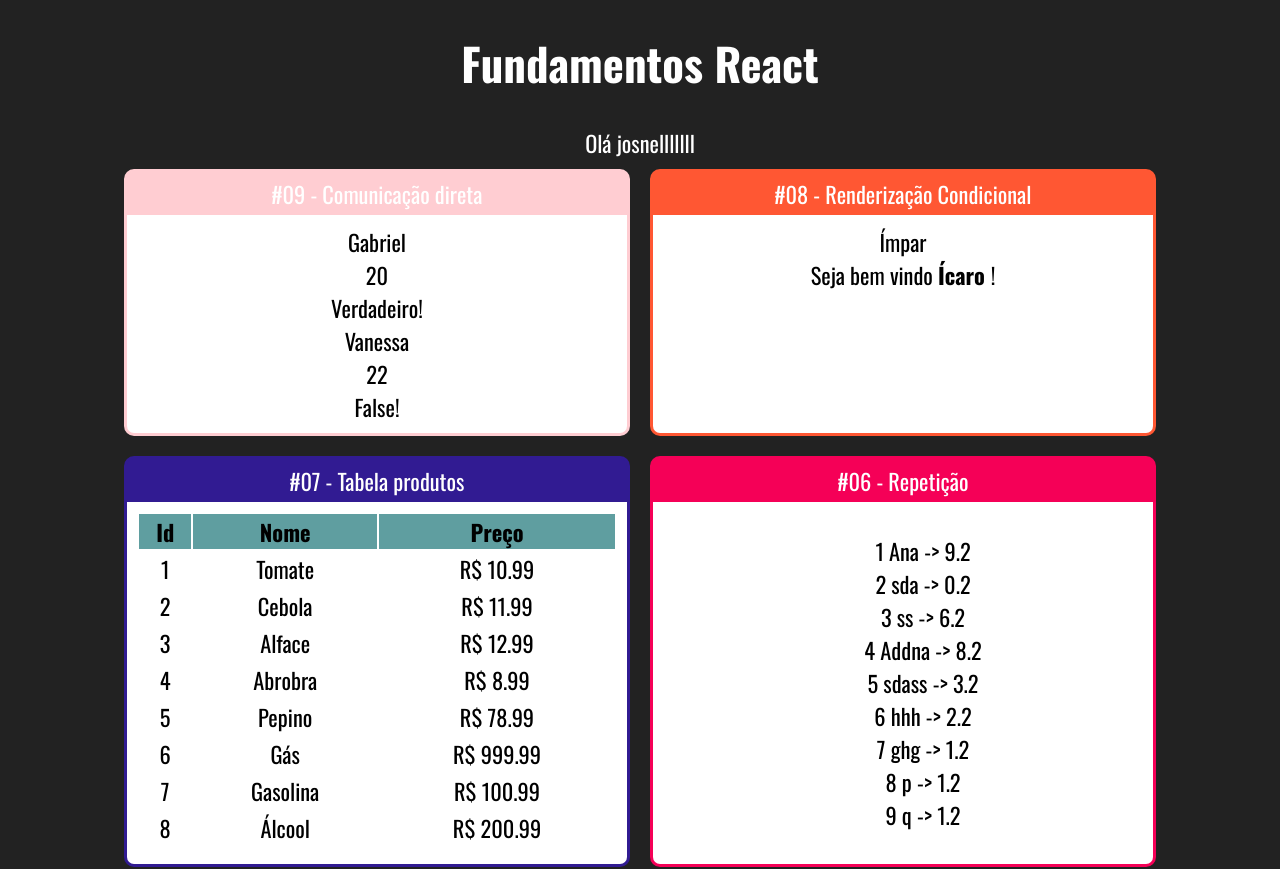
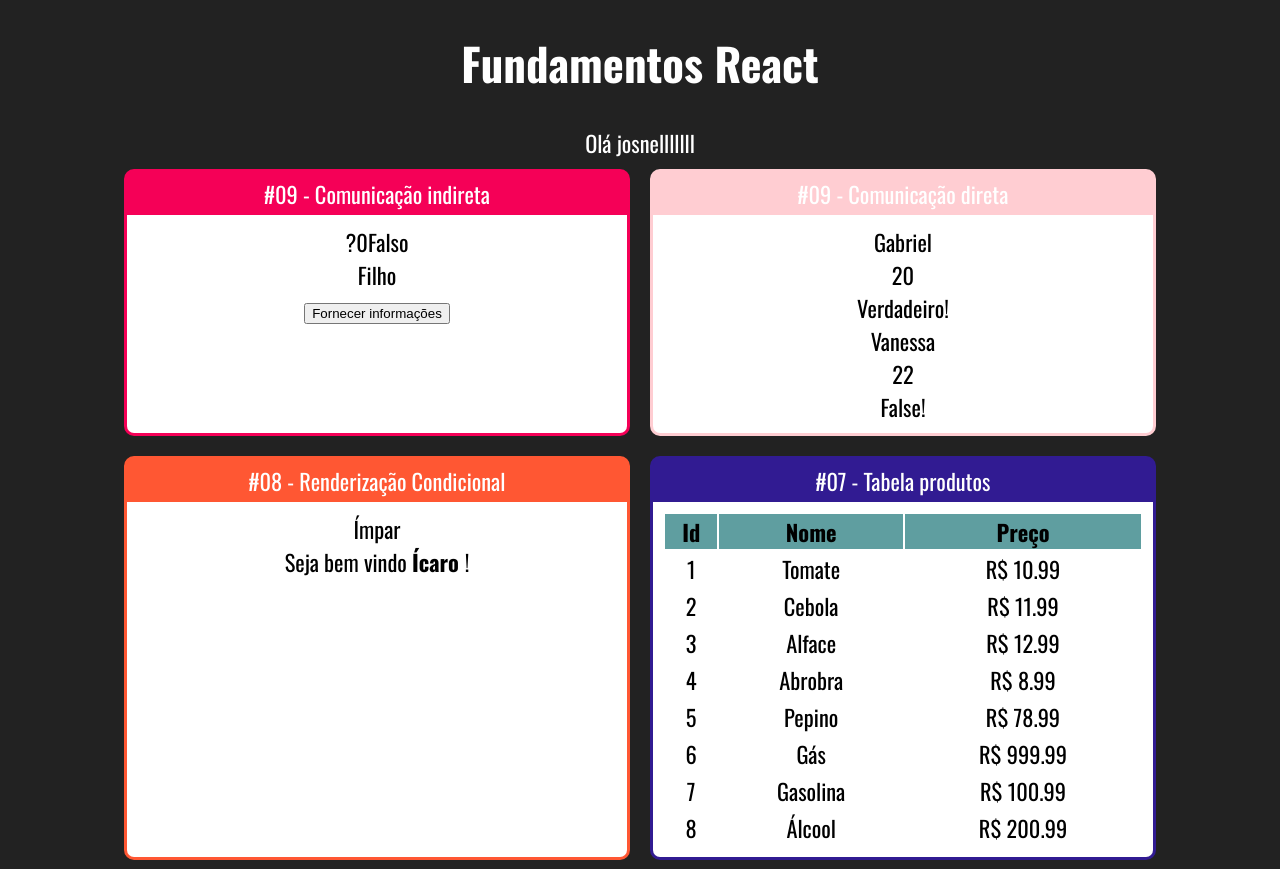
Before and after one commit to icaro-nog/react-redux-udemy, a React (Create React App) app in the folder fundamentos-react/: page / in a window 1280 px wide. Shown: the top 869 px of the page. Built offline with nearby package versions, Linux system fonts and the light colour scheme.

Commit message:
comunicação indireta

```diff
--- a/fundamentos-react/src/App.jsx
+++ b/fundamentos-react/src/App.jsx
@@ -13,6 +13,7 @@ import TabelaProdutos from './components/repeticao/TabelaProdutos';
 import ParOuImpar from './components/condicional/ParOuImpar';
 import UsuarioInfo from './components/condicional/UsuarioInfo';
 import DiretaPai from './components/comunicacao/DiretaPai';
+import IndiretaPai from './components/comunicacao/IndiretaPai';
 
 export function App(props) {
     return (
@@ -22,6 +23,13 @@ export function App(props) {
             <br></br>
 
             <div className='Cards'>
+
+                <Card
+                    titulo='#09 - Comunicação indireta'
+                    color='#f50057'
+                >
+                    <IndiretaPai></IndiretaPai>
+                </Card>
 
                 <Card
                     titulo='#09 - Comunicação direta'
--- /dev/null
+++ b/fundamentos-react/src/components/comunicacao/IndiretaFilho.jsx
@@ -0,0 +1,14 @@
+import React from "react";
+
+const IndiretaFilho = props => {
+    return (
+        <div>
+            <div>Filho</div>
+            <button
+                onClick={ e => props.quandoClicar('João', 53, true) }
+            >Fornecer informações</button>
+        </div>
+    )
+}
+
+export default IndiretaFilho;
--- /dev/null
+++ b/fundamentos-react/src/components/comunicacao/IndiretaPai.jsx
@@ -0,0 +1,32 @@
+import React from "react";
+import IndiretaFilho from "./IndiretaFilho";
+
+const IndiretaPai = props => {
+
+    let nome = '?'
+    let idade = 0
+    let nerd = false
+
+    function fornecerInformacoes(nomeParam, idadeParam, nerdParam){
+        nome = nomeParam
+        idade = idadeParam
+        nerd = nerdParam
+
+        console.log(nomeParam, idadeParam, nerdParam)
+    }
+
+    return (
+        <div>
+            <div>
+                <span>{nome}</span>
+                <span>{idade}</span>
+                <span>{nerd ? 'Verdadeiro' : 'Falso'}</span>
+            </div>
+            <IndiretaFilho
+                quandoClicar={fornecerInformacoes}
+            ></IndiretaFilho>
+        </div>
+    )
+}
+
+export default IndiretaPai;
```
